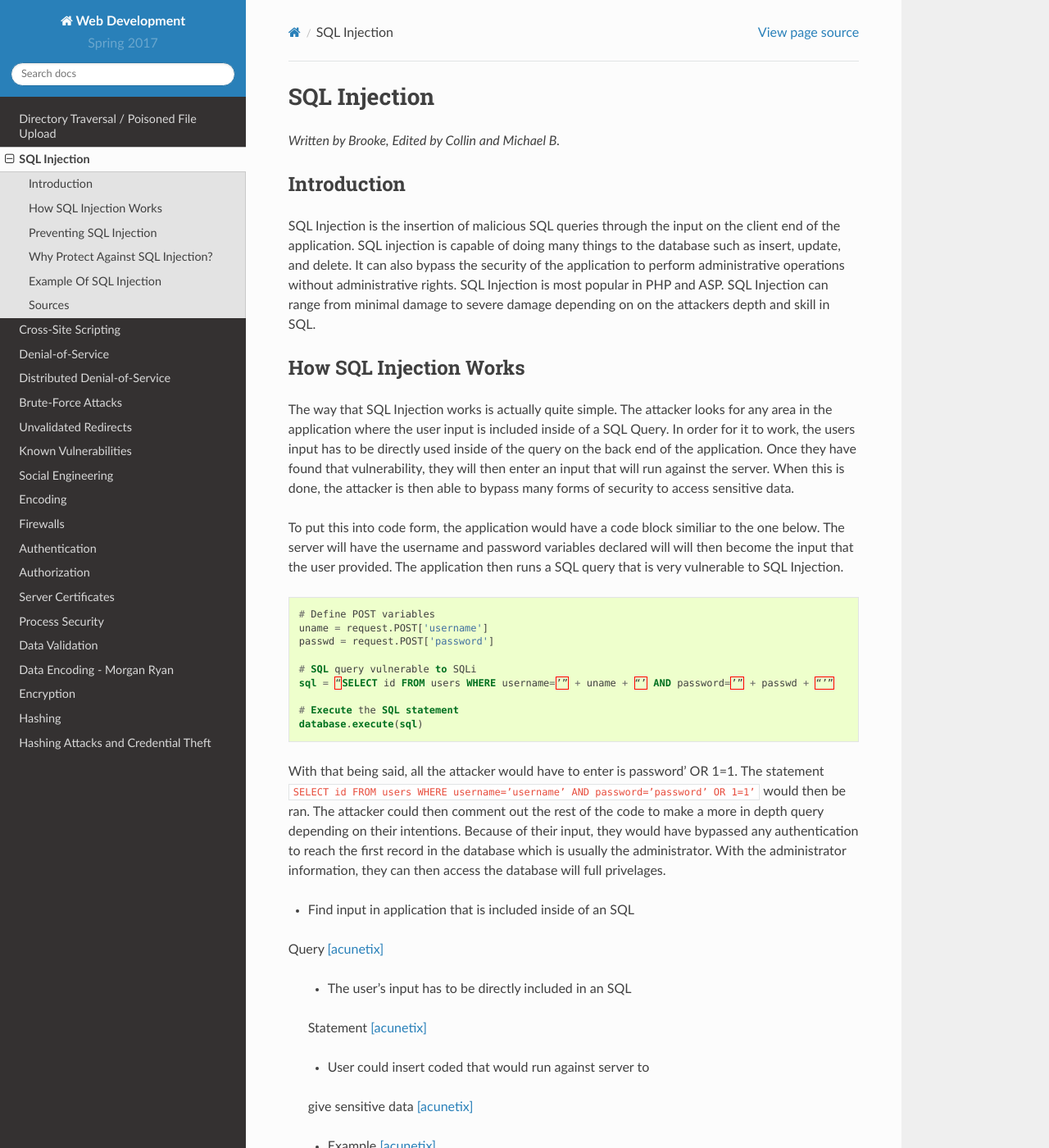
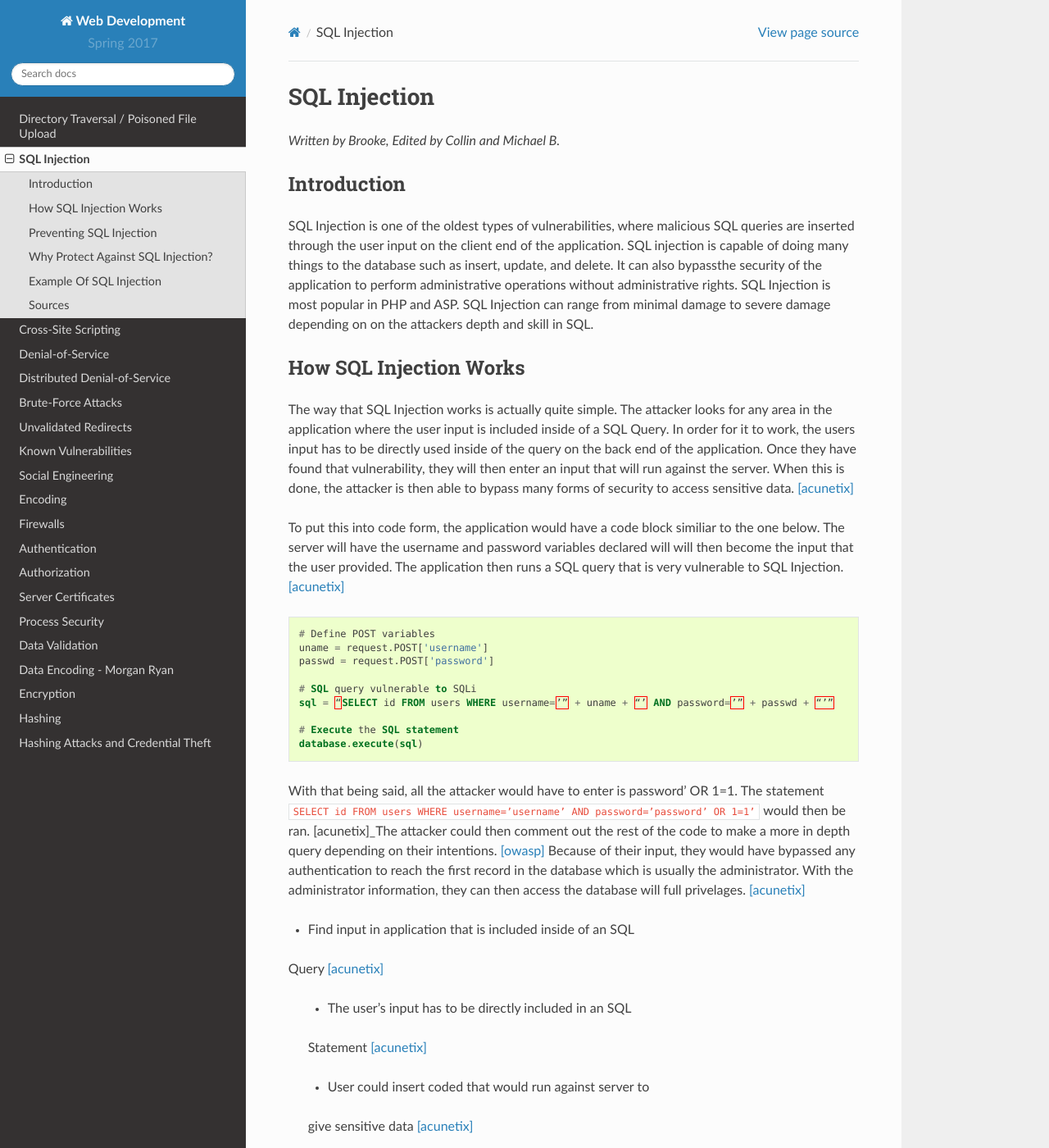
Before and after one commit to pvcraven/2017_web_security, a Sphinx documentation site: the page built from source/sql_injection/sql_injection.rst, in a window 1280 px wide and 1400 px high. Shown: the whole window at 82% size. Built offline with Sphinx 7.4.7 and the Read the Docs theme 2.0.0, drawn with Linux system fonts in a browser that asks for light colours.

Commit message:
Added citations to first section

```diff
--- a/source/sql_injection/sql_injection.rst
+++ b/source/sql_injection/sql_injection.rst
@@ -5,13 +5,14 @@ SQL Injection
 
 Introduction
 ------------
-SQL Injection is the insertion of malicious SQL queries through the input on
-the client end of the application.  SQL injection is capable of doing many
-things to the database such as insert, update, and delete.  It can also bypass
-the security of the application to perform administrative operations without
-administrative rights.  SQL Injection is most popular in PHP and ASP.  SQL
-Injection can range from minimal damage to severe damage depending on on the
-attackers depth and skill in SQL.
+SQL Injection is one of the oldest types of vulnerabilities, where malicious
+SQL queries are inserted through the user input on the client end of the
+application.  SQL injection is capable of doing many things to the database
+such as insert, update, and delete.  It can also bypassthe security of the
+application to perform administrative operations without administrative rights.
+SQL Injection is most popular in PHP and ASP.  SQL Injection can range from
+minimal damage to severe damage depending on on the attackers depth and skill
+in SQL.
 
 
 How SQL Injection Works
@@ -23,13 +24,13 @@ inside of a SQL Query. In order for it to work, the users input has to be
 directly used inside of the query on the back end of the application.  Once
 they have found that vulnerability, they will then enter an input that will
 run against the server.  When this is done, the attacker is then able to
-bypass many forms of security to access sensitive data.
+bypass many forms of security to access sensitive data.  [acunetix]_
 
 To put this into code form, the application would have a code block
 similiar to the one below.  The server will have the username and password
 variables declared will will then become the input that the user provided.
 The application then runs a SQL query that is very vulnerable to SQL
-Injection.
+Injection.  [acunetix]_
 
 .. code-block:: sql
 
@@ -45,12 +46,12 @@ Injection.
 
 With that being said, all the attacker would have to enter is password’ OR
 1=1.  The statement ``SELECT id FROM users WHERE username=’username’ AND
-password=’password’ OR 1=1’`` would then be ran. The attacker could then
+password=’password’ OR 1=1’`` would then be ran. [acunetix]_The attacker could then
 comment out the rest of the code to make a more in depth query depending on
-their intentions. Because of their input, they would have bypassed any
-authentication to reach the first record in the database which is usually the
-administrator.  With the administrator information, they can then access the
-database will full privelages.
+their intentions. [owasp]_ Because of their input, they would have bypassed
+any authentication to reach the first record in the database which is usually
+the administrator.  With the administrator information, they can then access
+the database will full privelages. [acunetix]_
 
 
 * Find input in application that is included inside of an SQL
```
